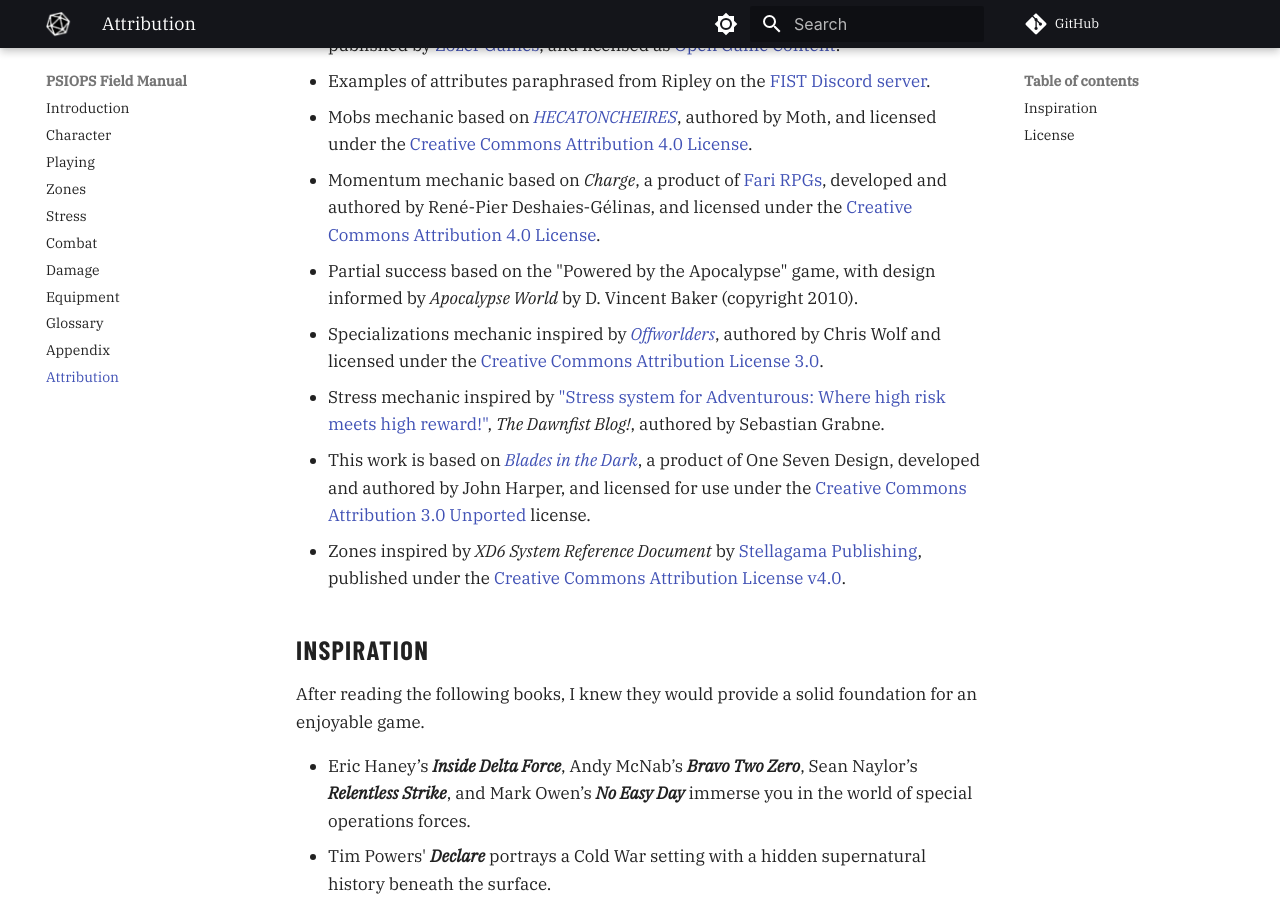
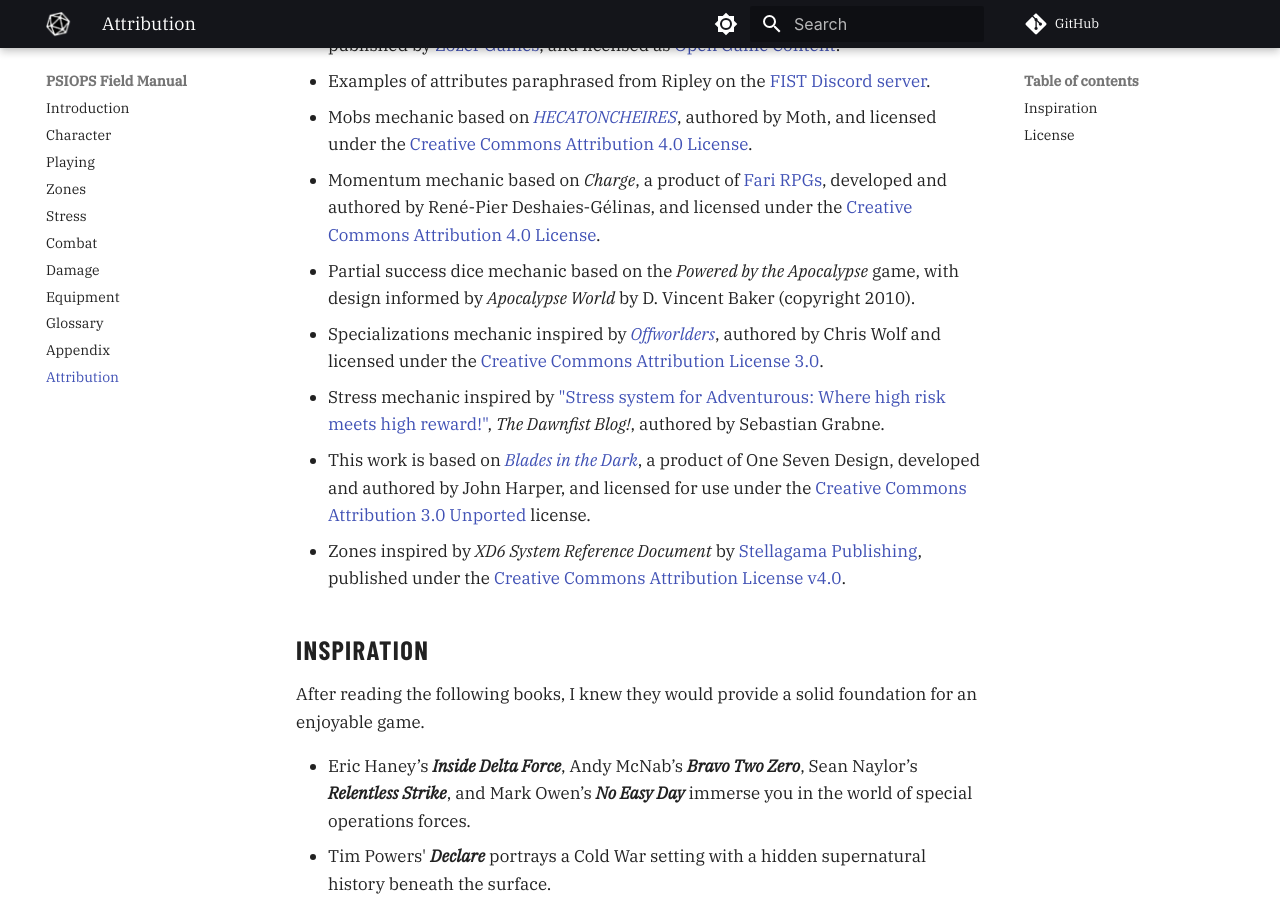
Before and after one commit to joemoose/psiops, an MkDocs documentation site: the page built from docs/attribution.md, in a window 1280 px wide and 900 px high, scrolled down 462 px. Built offline with MkDocs 1.6.1 and Material for MkDocs 9.7.7, drawn with Linux system fonts in a browser that asks for light colours; plug-ins that fetch from the network failed and are left out; comment, search, counter and statistics services are not loaded.

Commit message:
Update attribution.md

```diff
--- a/docs/attribution.md
+++ b/docs/attribution.md
@@ -9,7 +9,7 @@
 - Examples of attributes paraphrased from Ripley on the [FIST Discord server](https://discord.com/channels/959600183186952232/959731595793805322/1158274780319981639).
 - Mobs mechanic based on [*HECATONCHEIRES*](https://threeyelloweyes.itch.io/fist-hecatoncheires), authored by Moth, and licensed under the [Creative Commons Attribution 4.0 License](https://creativecommons.org/licenses/by/4.0/).
 - Momentum mechanic based on *Charge*, a product of [Fari RPGs](https://farirpgs.com/), developed and authored by René-Pier Deshaies-Gélinas, and licensed under the [Creative Commons Attribution 4.0 License](https://creativecommons.org/licenses/by/4.0/).
-- Partial success based on the "Powered by the Apocalypse" game, with design informed by *Apocalypse World* by D. Vincent Baker (copyright 2010).
+- Partial success dice mechanic based on the *Powered by the Apocalypse* game, with design informed by *Apocalypse World* by D. Vincent Baker (copyright 2010).
 - Specializations mechanic inspired by [*Offworlders*](https://chrispwolf.itch.io/offworlders), authored by Chris Wolf and licensed under the [Creative Commons Attribution License 3.0](https://creativecommons.org/licenses/by/3.0/us/).
 - Stress mechanic inspired by ["Stress system for Adventurous: Where high risk meets high reward!"](https://www.dawnfist.com/blog/mechanics/stress-system-for-adventurous/), *The Dawnfist Blog!*, authored by Sebastian Grabne.
 - This work is based on [*Blades in the Dark*](https://github.com/amazingrando/blades-in-the-dark-srd-content), a product of One Seven Design, developed and authored by John Harper, and licensed for use under the [Creative Commons Attribution 3.0 Unported](https://creativecommons.org/licenses/by/3.0/) license.
```
